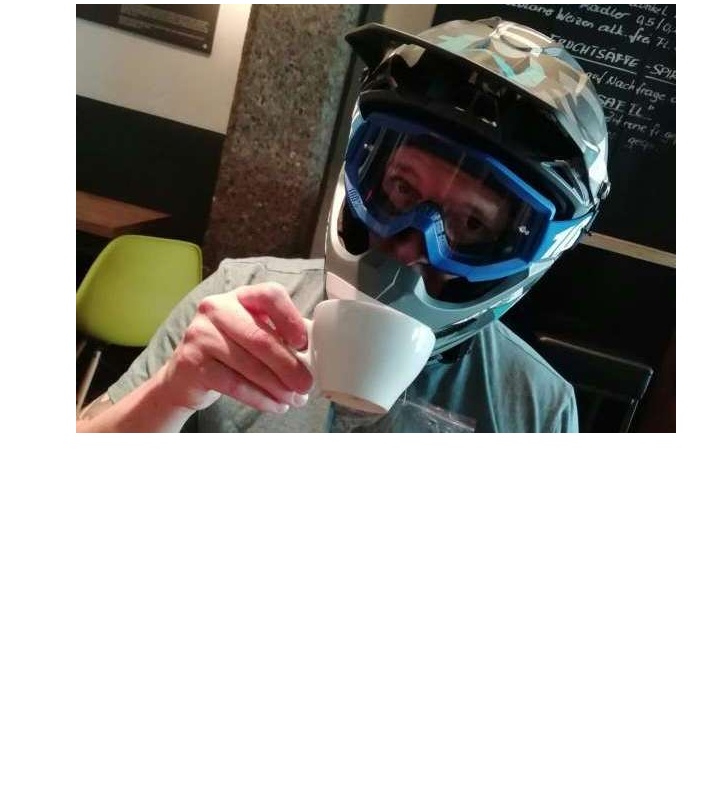
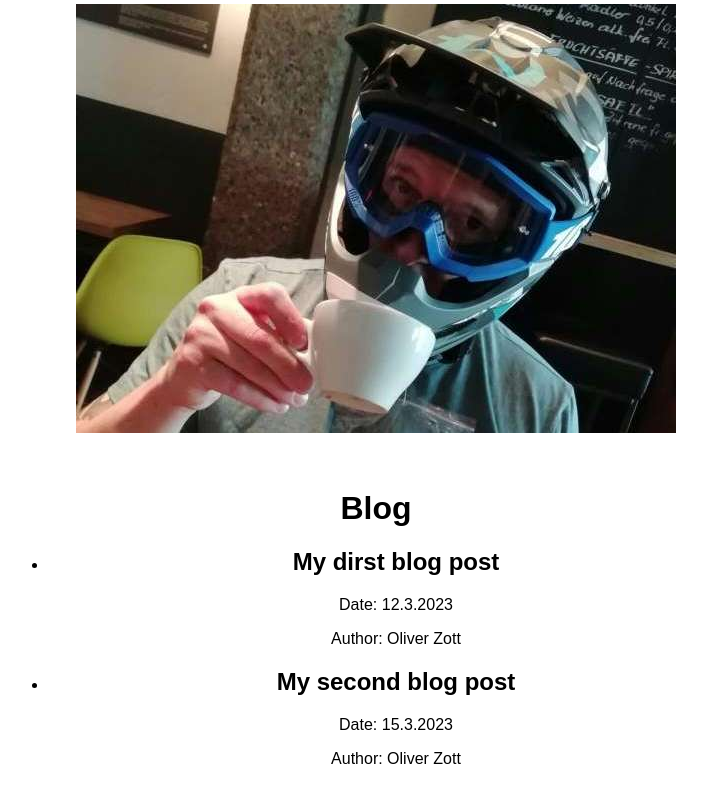
Before and after one commit to OliverZott/website, a Next.js app: page / in a window 1280 px wide. Shown: the part 379-1179 px from the top of the page, without its empty margins (264-971 px from the left). Before the commit the page ends 864 px from the top, so only its background shows below. Built offline with nearby package versions, Linux system fonts and the light colour scheme.

Commit message:
Blog component

```diff
--- a/app/page.tsx
+++ b/app/page.tsx
@@ -1,22 +1,11 @@
 /* eslint-disable @next/next/no-img-element */
 import Image from "next/image"
-import { getAllPosts } from "../utils/ReadBlogs.ts"
+import { getAllPosts } from "../utils/ReadBlogs"
+import Blog from "@/components/Blog";
 
+export default function Home() {
 
-export async function getStaticProps() {
   const posts = getAllPosts();
-
-  return {
-    props: {
-      posts,
-    },
-  };
-}
-
-
-export default function Home(props) {
-
-  const { posts } = props;
 
   console.log(posts);
   return (
@@ -26,25 +15,15 @@ export default function Home(props) {
         <h1>Hello World</h1>
         <p style={{ padding: "0 0 2rem 0" }}>Just a little website to introduce myself. My name is <strong>Oliver</strong> and I am a <strong>Software Developer</strong> from Innsbruck (Austria).</p>
 
-        {/* <ul>
-          {posts.map((post) => (
-            <li key={post.slug}>
-              <h2>{post.title}</h2>
-              <p>Date: {post.date}</p>
-              <p>Author: {post.author}</p>
-            </li>
-          ))}
-        </ul> */}
-
-
-
-
         <Image
           src="/helm.jpg"
           width={420}
           height={300}
           alt="helm"
         />
+
+
+        <Blog posts={posts} />
       </div>
 
     </main>
--- /dev/null
+++ b/components/Blog.tsx
@@ -0,0 +1,36 @@
+
+
+interface BlogProps {
+    posts: {
+        slug: string;
+        title: string;
+        date: string;
+        author: string;
+        content: string;
+    }[];
+}
+
+
+const Blog: React.FC<BlogProps> = ({ posts }) => {
+
+    return (
+        <main>
+            <div>
+                <h1>Blog</h1>
+
+                <ul>
+                    {posts.map((post) => (
+                        <li key={post.slug}>
+                            <h2>{post.title}</h2>
+                            <p>Date: {post.date}</p>
+                            <p>Author: {post.author}</p>
+                        </li>
+                    ))}
+                </ul>
+
+            </div>
+        </main>
+    )
+}
+
+export default Blog;
```
